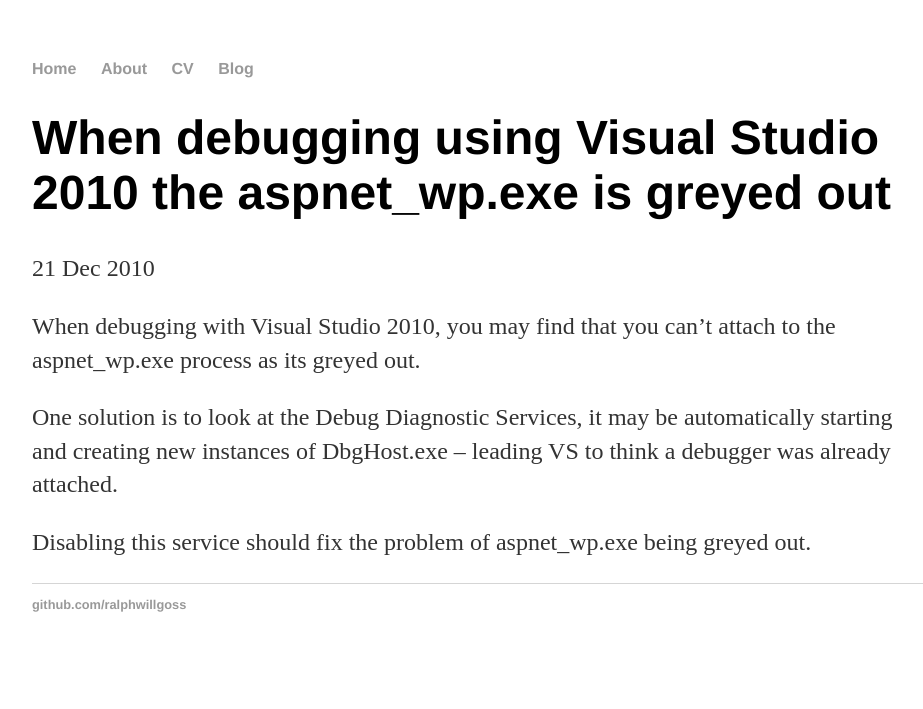
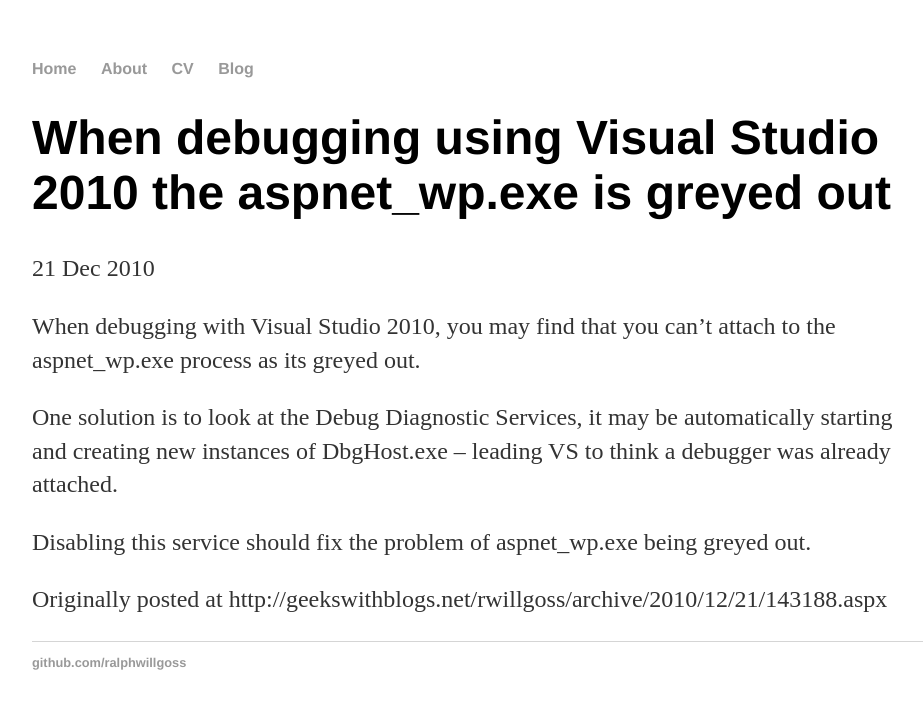
Before and after one commit to ralphwillgoss/ralphwillgoss.github.io, a Jekyll site: the page built from _posts/2010-12-21-debugging-visual-studio-2010-aspdotnet-wp-exe-greyed-out.md, in a window 1280 px wide. Shown: the top 709 px of the page, without its empty margins (160-1083 px from the left). Built offline with Jekyll 4.4.1, drawn with Linux system fonts in a browser that asks for light colours.

Commit message:
Update 2010-12-21-debugging-visual-studio-2010-aspdotnet-wp-exe-greyed-out.md

```diff
--- a/_posts/2010-12-21-debugging-visual-studio-2010-aspdotnet-wp-exe-greyed-out.md
+++ b/_posts/2010-12-21-debugging-visual-studio-2010-aspdotnet-wp-exe-greyed-out.md
@@ -9,3 +9,5 @@
 One solution is to look at the Debug Diagnostic Services, it may be automatically starting and creating new instances of DbgHost.exe – leading VS to think a debugger was already attached.
 
 Disabling this service should fix the problem of aspnet_wp.exe being greyed out.
+
+Originally posted at http://geekswithblogs.net/rwillgoss/archive/2010/12/21/143188.aspx
```
